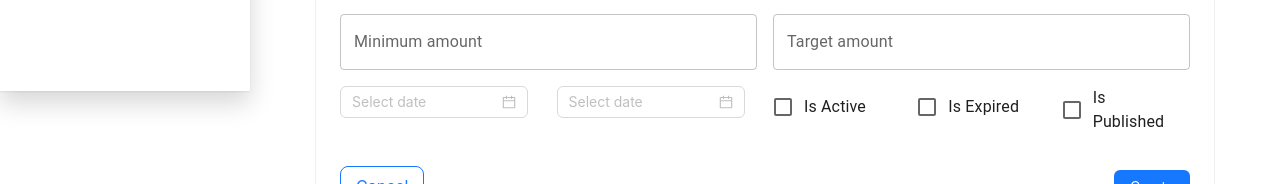
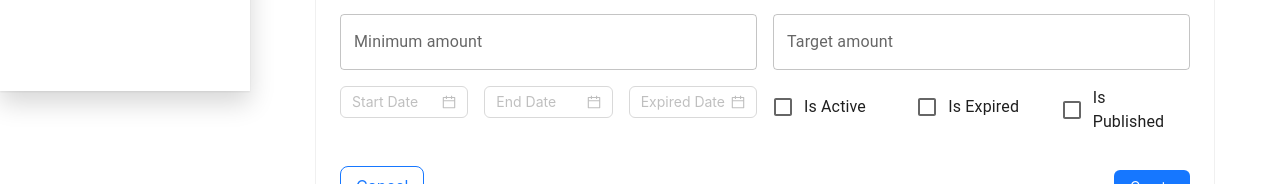
Before and after one commit to Chidu47/temple-react, a React (Vite) app: page /campaigns/create in a window 1280 px wide. Shown: the part 709-893 px from the top of the page. Built offline with nearby package versions, Linux system fonts and the light colour scheme; sample sign-in values are in the browser's storage.

Commit message:
fix: updateurl and payload

```diff
--- a/src/pages/campaigns/campaign-form.jsx
+++ b/src/pages/campaigns/campaign-form.jsx
@@ -60,7 +60,7 @@ const CampaignForm = () => {
     });
   };
 
-  const { data: singleCampaign } = useGetCampaignQuery(campaignId, {
+  const { data: singleCampaign, isLoading } = useGetCampaignQuery(campaignId, {
     skip: !campaignId,
   });
 
@@ -106,7 +106,7 @@ const CampaignForm = () => {
           const image = await base64Image(values.featured_image_base_url);
           await updateCampaign({
             id: campaignId,
-            body: { ...rest, featured_image_base_url: image },
+            body: { ...rest, featured_image_base_url: image, id: campaignId },
           });
         } else {
           await updateCampaign({
@@ -134,7 +134,7 @@ const CampaignForm = () => {
       >
         {campaignId ? "Update Campaign" : "Create Campaign"}{" "}
       </Typography.Title>
-      <Card className="flex flex-col space-y-7 py-8  px-16">
+      <Card loading={isLoading} className="flex flex-col space-y-7 py-8  px-16">
         <div className="pb-10" sx={{ flexGrow: 1 }}>
           <Grid container spacing={2}>
             <Grid item xs={6}>
@@ -327,11 +327,11 @@ const CampaignForm = () => {
               />
             </Grid>
 
-            <Grid item xs={3}>
+            <Grid item xs={2}>
               <DatePicker
                 size="medium"
                 name="start_date"
-                label="Start Date"
+                placeholder="Start Date"
                 fullWidth
                 value={
                   form.values?.start_date
@@ -348,11 +348,11 @@ const CampaignForm = () => {
                 }}
               />
             </Grid>
-            <Grid item xs={3}>
+            <Grid item xs={2}>
               <DatePicker
                 size="medium"
                 name="end_date"
-                label="End Date"
+                placeholder="End Date"
                 fullWidth
                 value={
                   form.values?.end_date ? dayjs(form.values?.end_date) : null
@@ -361,6 +361,26 @@ const CampaignForm = () => {
                 onChange={(value) =>
                   form.setFieldValue(
                     "end_date",
+                    dayjs(value).format("YYYY-MM-DD")
+                  )
+                }
+              />
+            </Grid>
+            <Grid item xs={2}>
+              <DatePicker
+                size="medium"
+                name="expiry_date"
+                placeholder="Expired Date"
+                fullWidth
+                value={
+                  form.values?.expiry_date
+                    ? dayjs(form.values?.expiry_date)
+                    : null
+                }
+                error={form.errors?.expiry_date}
+                onChange={(value) =>
+                  form.setFieldValue(
+                    "expiry_date",
                     dayjs(value).format("YYYY-MM-DD")
                   )
                 }
@@ -494,13 +514,13 @@ const SubCampaignTable = ({ base64Image, data }) => {
       width: 100,
       render: (record) => (
         <Space>
-          <Button
+          {/* <Button
             onClick={() => {
               setSubCampaignId(record);
               setSubCampaignModel(true);
             }}
             icon={<EditOutlined />}
-          />
+          /> */}
           <Popconfirm
             title="Are you sure to delete this?"
             onConfirm={() => deleteRecord(record)}
--- a/src/redux/services/campaignApi.js
+++ b/src/redux/services/campaignApi.js
@@ -31,7 +31,7 @@ export const campaignApi = createApi({
     }),
     updateCampaign: builder.mutation({
       query: ({ id, body }) => ({
-        url: `donation_campaign/update/${id}`,
+        url: `donation_campaign/update`,
         method: "POST",
         body,
       }),
```
